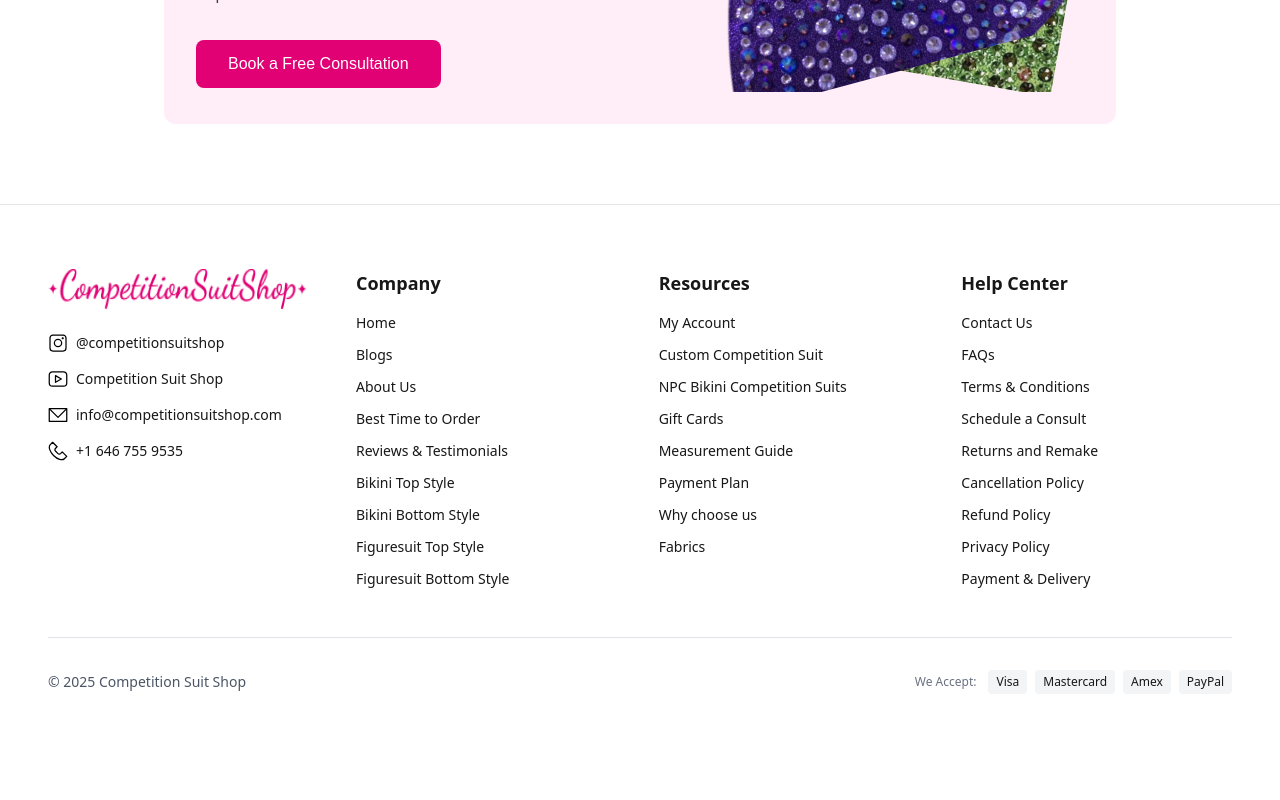
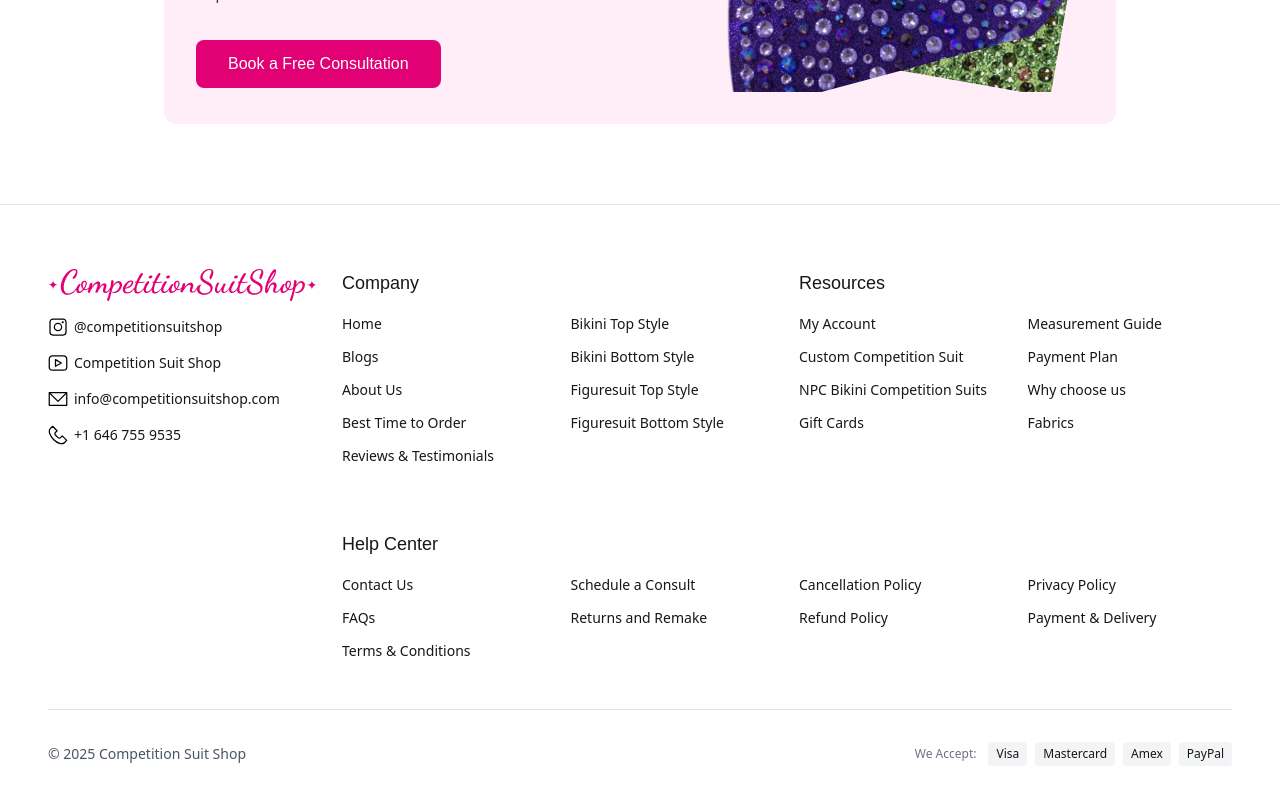
Before and after one commit to yash-rana0101/frontend-test, a Next.js app: page / in a window 1280 px wide. Shown: the part 4154-4954 px from the top of the page. Before the commit the page ends 4912 px from the top, so only its background shows below. Built offline with nearby package versions, Linux system fonts and the light colour scheme.

Commit message:
feat: Enhance footer layout with brand, contact information, and navigation links

```diff
--- a/components/layout/Footer.tsx
+++ b/components/layout/Footer.tsx
@@ -9,17 +9,177 @@ export const Footer: React.FC = () => {
   return (
     <footer className="bg-white border-t border-t-gray-200">
       <div className="max-w-7xl mx-auto px-4 sm:px-6 lg:px-12 py-12 md:py-16">
-        {/* Main Footer Content */}
-        <div className="grid grid-cols-1 md:grid-cols-4 gap-8 md:gap-12 mb-12">
+        {/* Main Footer Content - Desktop Layout */}
+        <div className="hidden md:flex gap-6 mb-12">
+          {/* Left Side: Brand & Contact */}
+          <div className="flex-shrink-0" style={{ width: '270px' }}>
+            <div className="mb-4">
+              <Image
+                src="/images/logo/logo.png"
+                alt="Competition Suit Shop"
+                width={269}
+                height={32}
+                className="h-8 w-auto"
+                priority
+              />
+            </div>
+            <div className="space-y-4 text-sm">
+              <Link
+                href={`https://instagram.com/${SITE_INFO.instagram.replace('@', '')}`}
+                target="_blank"
+                className="flex items-center gap-1.5 hover:text-gray-600 transition-colors"
+              >
+                <svg width="20" height="20" viewBox="0 0 20 20" fill="none" xmlns="http://www.w3.org/2000/svg">
+                  <path d="M15.0895 2H4.91048C3.30306 2 2 3.30306 2 4.91048V15.0895C2 16.6969 3.30306 18 4.91048 18H15.0895C16.6969 18 18 16.6969 18 15.0895V4.91048C18 3.30306 16.6969 2 15.0895 2Z" stroke="black" strokeWidth="1.25" strokeMiterlimit="10" strokeLinejoin="round" />
+                  <path d="M10.0093 13.6436C12.0164 13.6436 13.6436 12.0164 13.6436 10.0093C13.6436 8.00213 12.0164 6.375 10.0093 6.375C8.00213 6.375 6.375 8.00213 6.375 10.0093C6.375 12.0164 8.00213 13.6436 10.0093 13.6436Z" stroke="black" strokeWidth="1.25" strokeMiterlimit="10" strokeLinejoin="round" />
+                  <path d="M14.7145 6.37436C15.3163 6.37436 15.804 5.88656 15.804 5.28484C15.804 4.68311 15.3163 4.19531 14.7145 4.19531C14.1128 4.19531 13.625 4.68311 13.625 5.28484C13.625 5.88656 14.1128 6.37436 14.7145 6.37436Z" fill="black" />
+                </svg>
+                <span>{SITE_INFO.instagram}</span>
+              </Link>
+              <Link
+                href={`https://www.youtube.com/@${SITE_INFO.name.replace(/\s+/g, '')}`}
+                target="_blank"
+                className="flex items-center gap-1.5 hover:text-gray-600 transition-colors"
+              >
+                <svg width="20" height="20" viewBox="0 0 20 20" fill="none" xmlns="http://www.w3.org/2000/svg">
+                  <path d="M15.5667 2.83594H4.43333C2.67523 2.83594 1.25 4.26116 1.25 6.01927V13.9693C1.25 15.7274 2.67523 17.1526 4.43333 17.1526H15.5667C17.3248 17.1526 18.75 15.7274 18.75 13.9693V6.01927C18.75 4.26116 17.3248 2.83594 15.5667 2.83594Z" stroke="black" strokeWidth="1.25" strokeMiterlimit="10" strokeLinejoin="round" />
+                  <path d="M13.3333 9.9974L7.5 13.3307V6.66406L13.3333 9.9974Z" stroke="black" strokeWidth="1.25" strokeMiterlimit="10" strokeLinejoin="round" />
+                </svg>
+                <span>{SITE_INFO.name}</span>
+              </Link>
+              <a
+                href={`mailto:${SITE_INFO.email}`}
+                className="flex items-center gap-1.5 hover:text-gray-600 transition-colors"
+              >
+                <svg width="20" height="20" viewBox="0 0 20 20" fill="none" xmlns="http://www.w3.org/2000/svg">
+                  <path d="M18.75 3.63281H1.25V16.3578H18.75V3.63281Z" stroke="black" strokeWidth="1.25" strokeMiterlimit="10" strokeLinejoin="round" />
+                  <path d="M1.25 3.63281L10 12.3828L18.75 3.63281" stroke="black" strokeWidth="1.25" strokeMiterlimit="10" strokeLinejoin="round" />
+                </svg>
+                <span>{SITE_INFO.email}</span>
+              </a>
+              <a
+                href={`tel:${SITE_INFO.phone}`}
+                className="flex items-center gap-1.5 hover:text-gray-600 transition-colors"
+              >
+                <svg width="20" height="20" viewBox="0 0 20 20" fill="none" xmlns="http://www.w3.org/2000/svg">
+                  <path d="M16.3685 17.7125C14.2518 19.8375 9.38514 18.4042 5.53514 14.5125C1.68514 10.6208 0.168471 5.75417 2.29347 3.6375L4.61014 1.3125L9.08514 5.7875L7.41847 7.45417C7.0836 7.79405 6.89589 8.25203 6.89589 8.72917C6.89589 9.2063 7.0836 9.66428 7.41847 10.0042L10.0018 12.5875C10.342 12.9249 10.8018 13.1142 11.281 13.1142C11.7601 13.1142 12.2199 12.9249 12.5601 12.5875L14.2268 10.9208L18.7018 15.3958L16.3685 17.7125Z" stroke="black" strokeWidth="1.25" strokeMiterlimit="10" strokeLinejoin="round" />
+                </svg>
+                <span>{SITE_INFO.phone}</span>
+              </a>
+            </div>
+          </div>
+
+          {/* Right Side: Navigation Sections */}
+          <div className="flex-1 flex flex-col gap-16">
+            {/* Top Row: Company and Resources */}
+            <div className="flex gap-6">
+              {/* Company Section */}
+              <div className="flex-1">
+                <h3 className="font-medium text-lg mb-4 font-['Montserrat',sans-serif]">{FOOTER_SECTIONS.company.title}</h3>
+                <div className="flex gap-6">
+                  <ul className="flex-1 space-y-3 text-sm">
+                    {FOOTER_SECTIONS.company.links.slice(0, 5).map((link) => (
+                      <li key={link.href}>
+                        <Link href={link.href} className="hover:text-gray-600 transition-colors leading-[1.5]">
+                          {link.label}
+                        </Link>
+                      </li>
+                    ))}
+                  </ul>
+                  <ul className="flex-1 space-y-3 text-sm">
+                    {FOOTER_SECTIONS.company.links.slice(5).map((link) => (
+                      <li key={link.href}>
+                        <Link href={link.href} className="hover:text-gray-600 transition-colors leading-[1.5]">
+                          {link.label}
+                        </Link>
+                      </li>
+                    ))}
+                  </ul>
+                </div>
+              </div>
+
+              {/* Resources Section */}
+              <div className="flex-1">
+                <h3 className="font-medium text-lg mb-4 font-['Montserrat',sans-serif]">{FOOTER_SECTIONS.resources.title}</h3>
+                <div className="flex gap-6">
+                  <ul className="flex-1 space-y-3 text-sm">
+                    {FOOTER_SECTIONS.resources.links.slice(0, 4).map((link) => (
+                      <li key={link.href}>
+                        <Link href={link.href} className="hover:text-gray-600 transition-colors leading-[1.5]">
+                          {link.label}
+                        </Link>
+                      </li>
+                    ))}
+                  </ul>
+                  <ul className="flex-1 space-y-3 text-sm">
+                    {FOOTER_SECTIONS.resources.links.slice(4).map((link) => (
+                      <li key={link.href}>
+                        <Link href={link.href} className="hover:text-gray-600 transition-colors leading-[1.5]">
+                          {link.label}
+                        </Link>
+                      </li>
+                    ))}
+                  </ul>
+                </div>
+              </div>
+            </div>
+
+            {/* Bottom Row: Help Center */}
+            <div>
+              <h3 className="font-medium text-lg mb-4 font-['Montserrat',sans-serif]">{FOOTER_SECTIONS.help.title}</h3>
+              <div className="grid grid-cols-4 gap-6">
+                <ul className="space-y-3 text-sm">
+                  {FOOTER_SECTIONS.help.links.slice(0, 3).map((link) => (
+                    <li key={link.href}>
+                      <Link href={link.href} className="hover:text-gray-600 transition-colors leading-[1.5]">
+                        {link.label}
+                      </Link>
+                    </li>
+                  ))}
+                </ul>
+                <ul className="space-y-3 text-sm">
+                  {FOOTER_SECTIONS.help.links.slice(3, 5).map((link) => (
+                    <li key={link.href}>
+                      <Link href={link.href} className="hover:text-gray-600 transition-colors leading-[1.5]">
+                        {link.label}
+                      </Link>
+                    </li>
+                  ))}
+                </ul>
+                <ul className="space-y-3 text-sm">
+                  {FOOTER_SECTIONS.help.links.slice(5, 7).map((link) => (
+                    <li key={link.href}>
+                      <Link href={link.href} className="hover:text-gray-600 transition-colors leading-[1.5]">
+                        {link.label}
+                      </Link>
+                    </li>
+                  ))}
+                </ul>
+                <ul className="space-y-3 text-sm">
+                  {FOOTER_SECTIONS.help.links.slice(7).map((link) => (
+                    <li key={link.href}>
+                      <Link href={link.href} className="hover:text-gray-600 transition-colors leading-[1.5]">
+                        {link.label}
+                      </Link>
+                    </li>
+                  ))}
+                </ul>
+              </div>
+            </div>
+          </div>
+        </div>
+
+        {/* Mobile Layout */}
+        <div className="md:hidden grid grid-cols-1 gap-8 mb-12">
           {/* Brand & Contact */}
-          <div className="md:col-span-1">
+          <div>
             <div className="mb-6">
               <Image
-                src="/logo.png"
+                src="/images/logo/logo.png"
                 alt="Competition Suit Shop"
                 width={200}
                 height={40}
-                className="h-4 md:h-10 w-auto"
+                className="h-4 w-auto"
                 priority
               />
             </div>
@@ -37,7 +197,7 @@ export const Footer: React.FC = () => {
                 <span>{SITE_INFO.instagram}</span>
               </Link>
               <Link
-                href={`https://www.facebook.com/${SITE_INFO.name}`}
+                href={`https://www.youtube.com/@${SITE_INFO.name.replace(/\s+/g, '')}`}
                 target="_blank"
                 className="flex items-center gap-2 hover:text-gray-600 transition-colors"
               >
@@ -45,7 +205,6 @@ export const Footer: React.FC = () => {
                   <path d="M15.5667 2.83594H4.43333C2.67523 2.83594 1.25 4.26116 1.25 6.01927V13.9693C1.25 15.7274 2.67523 17.1526 4.43333 17.1526H15.5667C17.3248 17.1526 18.75 15.7274 18.75 13.9693V6.01927C18.75 4.26116 17.3248 2.83594 15.5667 2.83594Z" stroke="black" strokeWidth="1.25" strokeMiterlimit="10" strokeLinejoin="round" />
                   <path d="M13.3333 9.9974L7.5 13.3307V6.66406L13.3333 9.9974Z" stroke="black" strokeWidth="1.25" strokeMiterlimit="10" strokeLinejoin="round" />
                 </svg>
-
                 <span>{SITE_INFO.name}</span>
               </Link>
               <a
@@ -70,8 +229,8 @@ export const Footer: React.FC = () => {
             </div>
           </div>
 
-          {/* Footer Links - Mobile: Stacked, Desktop: 3 columns */}
-          <div className="md:col-span-3 grid grid-cols-1 md:grid-cols-3 gap-8">
+          {/* Footer Links - Mobile: Stacked */}
+          <div className="grid grid-cols-1 gap-8">
             {/* Company */}
             <div>
               <h3 className="font-semibold text-lg mb-4">{FOOTER_SECTIONS.company.title}</h3>
```
